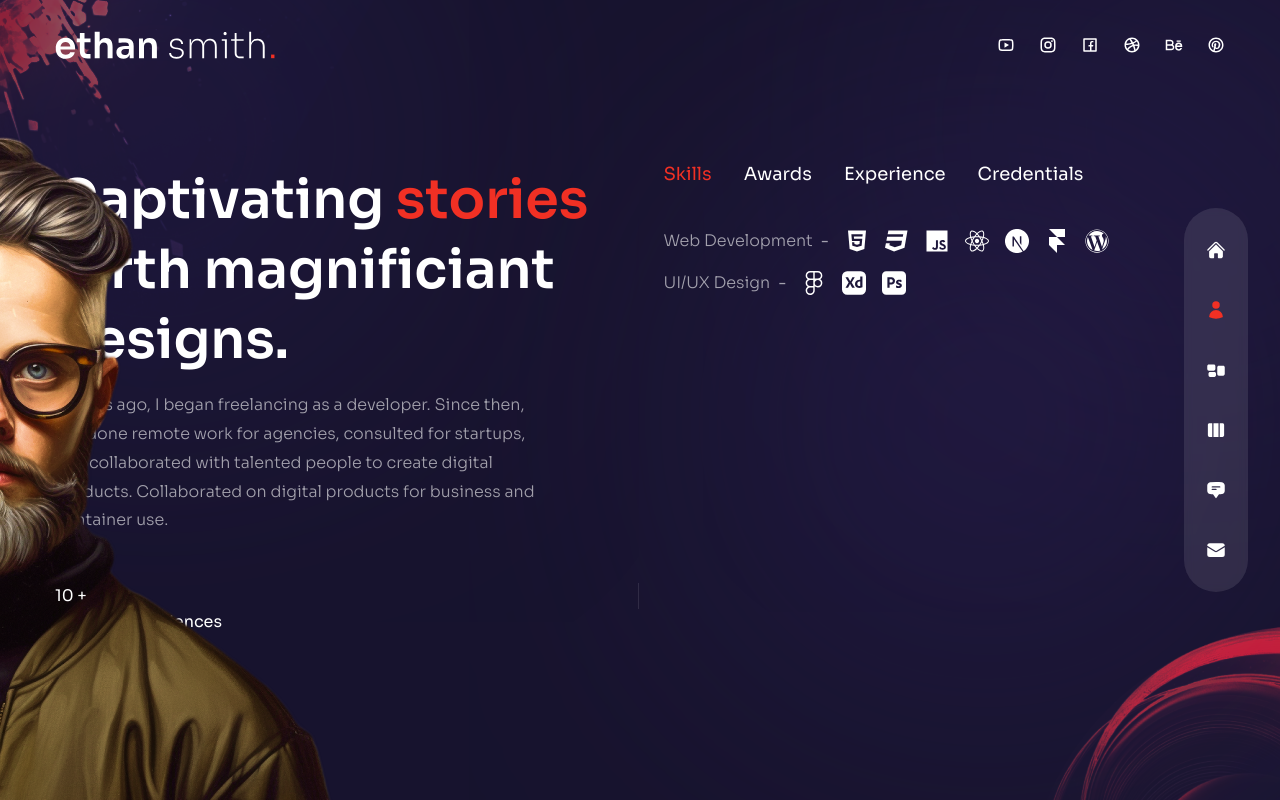
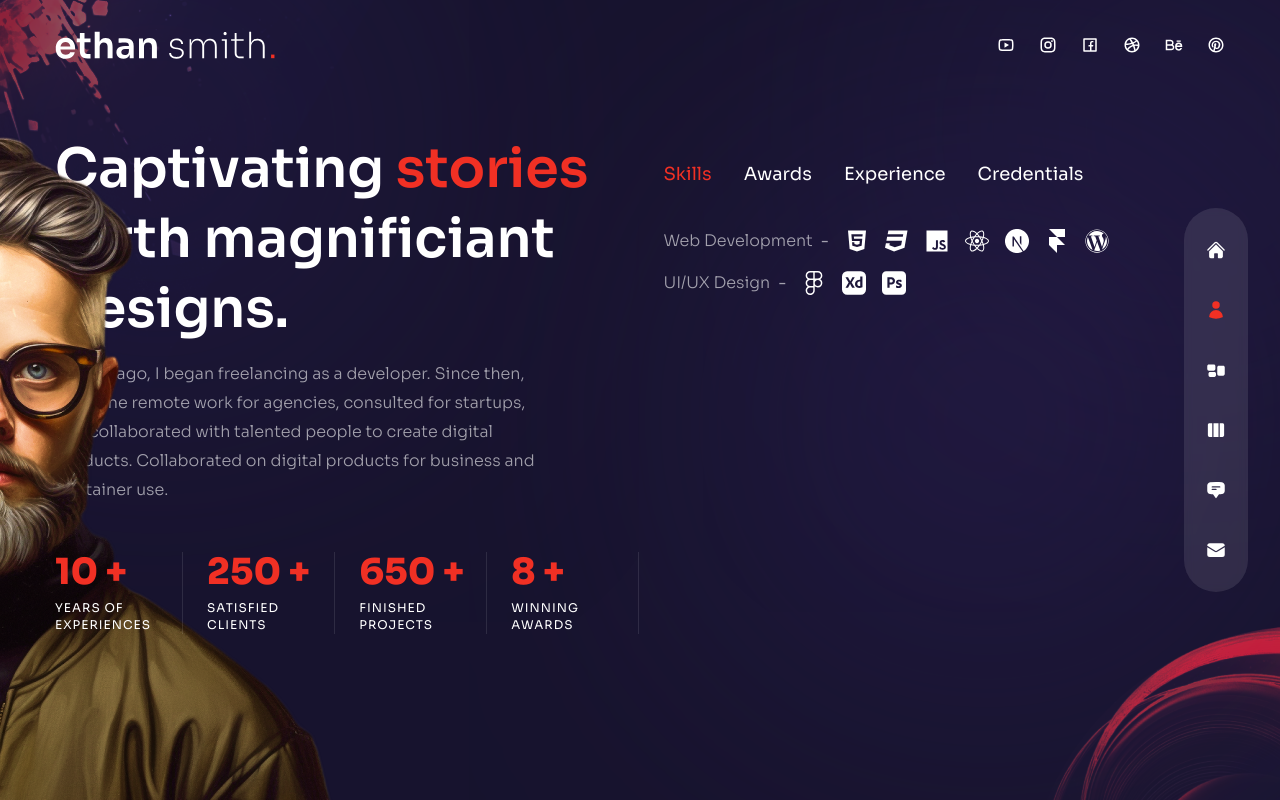
Before and after one commit to mahesha-piyumantha/NextJs-Portfolio, a Next.js app: page /about in a window 1280 px wide. Built offline with nearby package versions, Linux system fonts and the light colour scheme.

Commit message:
about page done

```diff
--- a/pages/about/index.js
+++ b/pages/about/index.js
@@ -133,29 +133,92 @@
 
         <div className='flex-1 flex flex-col justify-center'>
 
-          <h2 className='h2'>
+          <motion.h2
+            variants={fadeIn('right', 0.2)}
+            initial='hidden'
+            animate='show'
+            exit='hidden'
+            className='h2'>
             Captivating <span className='text-accent'> stories </span> birth magnificiant designs.
-          </h2>
+          </motion.h2>
 
-          <p className='max-w-[500px] mx-auto xl:mx-0 mb-6 xl:mb-12 px-2 xl:px-0'>10 yeas ago, I began freelancing as a developer. Since then, I've done remote work for agencies,
+          <motion.p
+            variants={fadeIn('right', 0.4)}
+            initial='hidden'
+            animate='show'
+            exit='hidden'
+            className='max-w-[500px] mx-auto xl:mx-0 mb-6 xl:mb-12 px-2 xl:px-0'>10 yeas ago, I began freelancing as a developer. Since then, I've done remote work for agencies,
             consulted for startups, and collaborated with talented people to create digital products.
-            Collaborated on digital products for business and container use.</p>
+            Collaborated on digital products for business and container use.</motion.p>
 
           {/* counters */}
 
-          <div>
-            {/* experiences */}
-            <div className='relative flex-1 after:w-[1px] after:h-full after:bg-white/10 after:absolute after:top-0 after:right-0'>
-              <CountUp start={0} end={10} duration={5} /> +
+          <motion.div
+
+            variants={fadeIn('right', 0.6)}
+            initial='hidden'
+            animate='show'
+            exit='hidden'
+
+            className='hidden md:flex md:max-w-xl xl:max-w-none mx-auto xl:mx-0 mb-8'>
+            <div className='flex flex-1 xl:gap-x-6'>
+              <div className='className= relative flex-1 after:w-[1px] after:h-full
+           after:bg-white/10 after:absolute after:top-0 after:right-0'>
+                {/* experiences */}
+                <div className='text-2xl xl:text-4xl font-extrabold text-accent mb-2'>
+                  <CountUp start={0} end={10} duration={5} /> +
+                </div>
+
+                <div className='text-xs uppercase tracking-[1px] leading-[1.4] max-w-[100px]'>
+                  Years of experiences</div>
+              </div>
+
+              <div className='className= relative flex-1 after:w-[1px] after:h-full
+           after:bg-white/10 after:absolute after:top-0 after:right-0'>
+                {/* experiences */}
+                <div className='text-2xl xl:text-4xl font-extrabold text-accent mb-2'>
+                  <CountUp start={0} end={250} duration={5} /> +
+                </div>
+
+                <div className='text-xs uppercase tracking-[1px] leading-[1.4] max-w-[100px]'>
+                  Satisfied clients</div>
+              </div>
+
+              <div className='className= relative flex-1 after:w-[1px] after:h-full
+           after:bg-white/10 after:absolute after:top-0 after:right-0'>
+                {/* experiences */}
+                <div className='text-2xl xl:text-4xl font-extrabold text-accent mb-2'>
+                  <CountUp start={0} end={650} duration={5} /> +
+                </div>
+
+                <div className='text-xs uppercase tracking-[1px] leading-[1.4] max-w-[100px]'>
+                  Finished Projects</div>
+              </div>
+
+              <div className='className= relative flex-1 after:w-[1px] after:h-full
+           after:bg-white/10 after:absolute after:top-0 after:right-0'>
+                {/* experiences */}
+                <div className='text-2xl xl:text-4xl font-extrabold text-accent mb-2'>
+                  <CountUp start={0} end={8} duration={5} /> +
+                </div>
+
+                <div className='text-xs uppercase tracking-[1px] leading-[1.4] max-w-[100px]'>
+                  Winning awards</div>
+              </div>
             </div>
-
-            <div>Years of experiences</div>
-          </div>
+          </motion.div>
 
         </div>
 
         {/* info */}
-        <div className='flex flex-col w-full xl:max-w-[48%] h-[480px]'>
+        <motion.div
+
+          variants={fadeIn('left', 0.2)}
+          initial='hidden'
+          animate='show'
+          exit='hidden'
+
+          className='flex flex-col w-full xl:max-w-[48%] h-[480px]'>
           <div className='flex gap-x-4 xl:gap-x-8 mx-auto xl:mx-0 mb-4'>
             {aboutData.map((item, itemIndex) => {
               return (
@@ -208,7 +271,7 @@
             })}
 
           </div>
-        </div>
+        </motion.div>
       </div>
     </div>
   )
```
